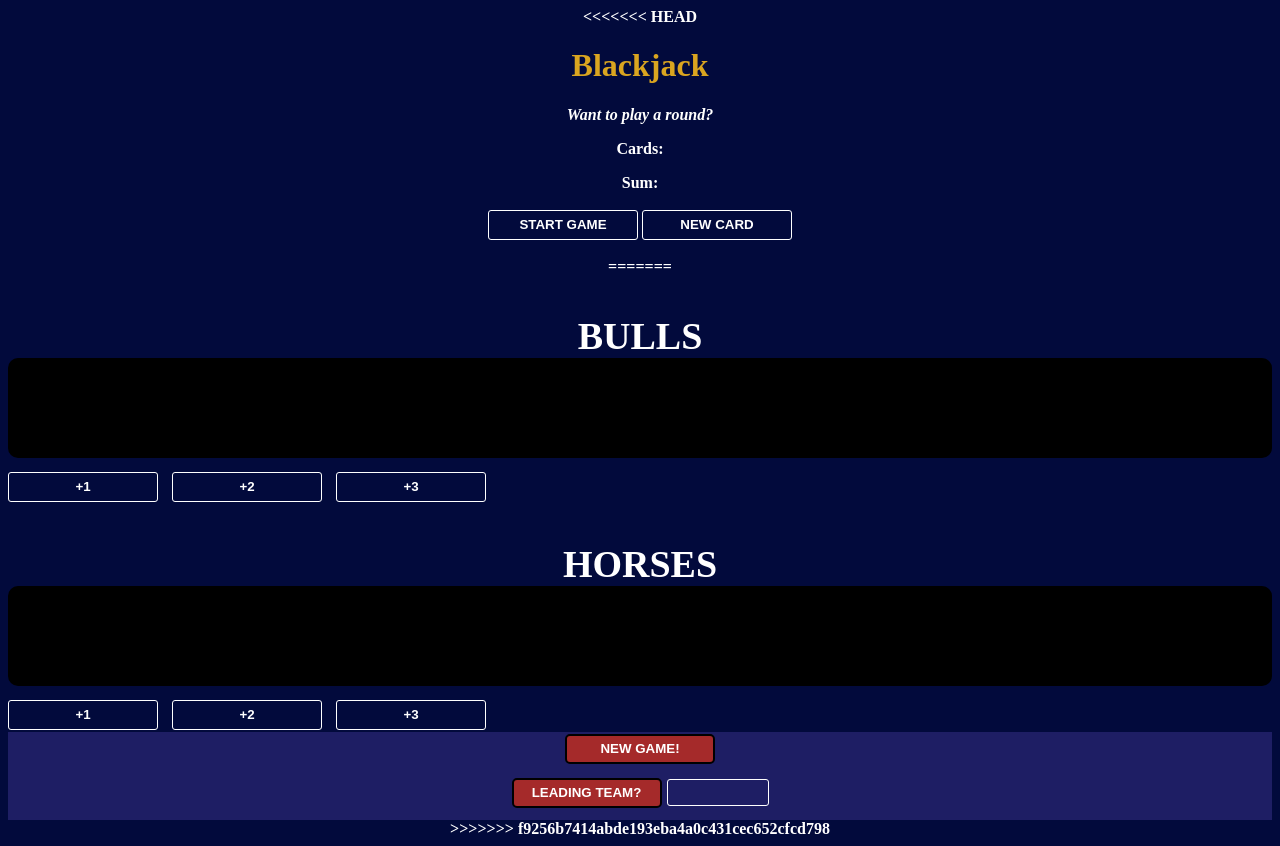
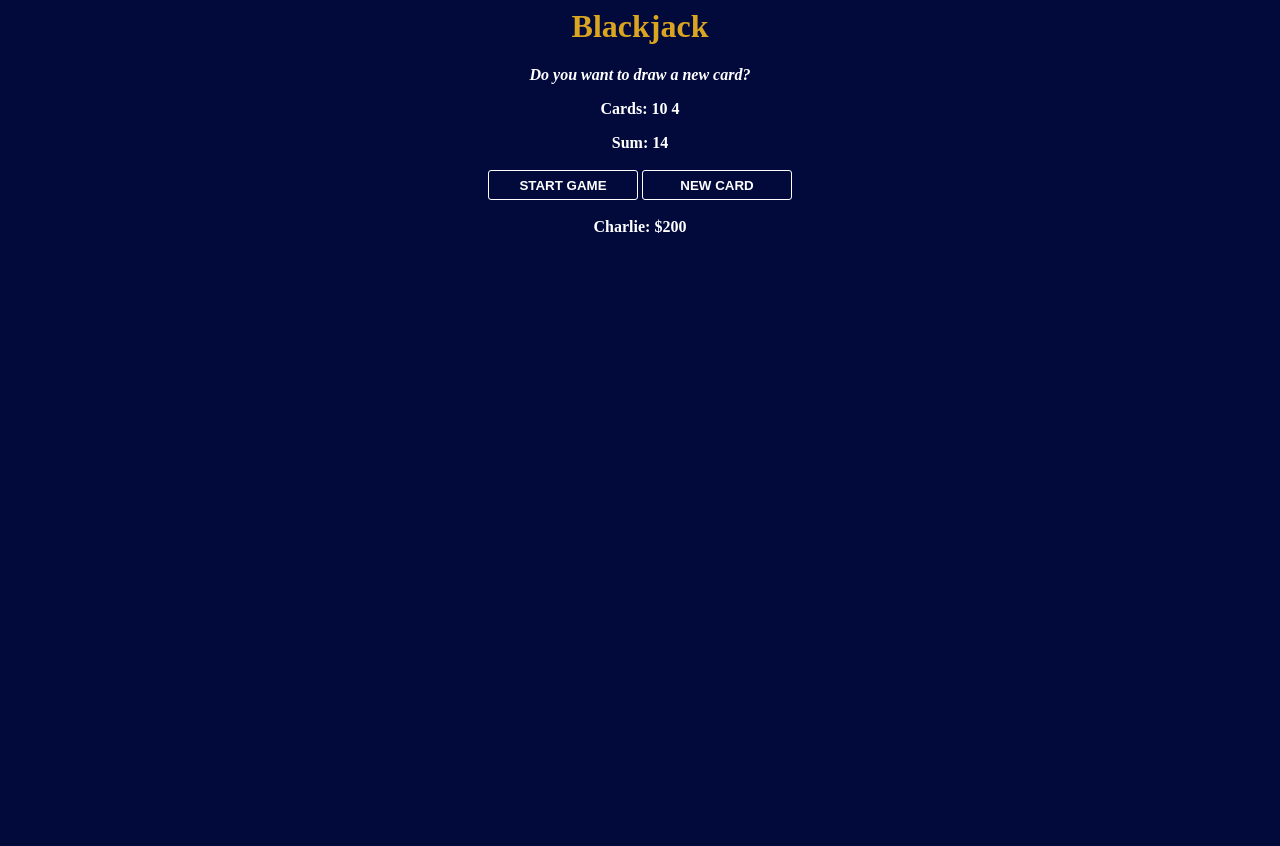
Before and after one commit to olexkaly/Devs-Journey, a website built with Vite: page index.html in a window 1280 px wide. Both pictures are taken after a click on the button "START GAME". After the commit the page ends 800 px from the top, so only its background shows below. Built offline with nearby package versions, Linux system fonts and the light colour scheme.

Commit message:
name change

```diff
--- a/index.html
+++ b/index.html
@@ -3,7 +3,6 @@
         <link rel="stylesheet" href="index.css">
     </head>
     <body>
-<<<<<<< HEAD
         <h1>Blackjack</h1>
         <p id="message-el">Want to play a round?</p>
         <p id="cards-el">Cards:</p>
@@ -11,35 +10,6 @@
         <button onclick="startGame()">START GAME</button>
         <button onclick="newCard()">NEW CARD</button>
         <p id="player-el"></p>
-=======
-        <div class="container">
-            <div class="score-holder">
-                <h3>BULLS</h3>
-                <div class="display", id="hscore"> </div>
-                <div class="btn-holder">
-                    <button onclick="homeOne()">+1</button>
-                    <button onclick="homeTwo()">+2</button>
-                    <button onclick="homeThree()">+3</button>
-                </div>
-            </div>
-            <div class="score-holder">
-                <h3>HORSES</h3>
-                <div class="display", id="gscore"> </div>
-                <div class="btn-holder">
-                    <button onclick="guestOne()">+1</button>
-                    <button onclick="guestTwo()">+2</button>
-                    <button onclick="guestThree()">+3</button>
-                </div>
-            </div>
-        </div>
-         <div class="new-game">
-            <button onclick="newGame()">NEW GAME!</button>
-        </div>
-        <div class="leader">
-            <button onclick="leader()">LEADING TEAM?</button>
-            <span id="lead"></span>
-        </div>
->>>>>>> f9256b7414abde193eba4a0c431cec652cfcd798
         <script src="index.js"></script>
     </body>
 </html>
--- /dev/null
+++ b/index.js
@@ -0,0 +1,66 @@
+let player = {
+    name: "Charlie",
+    chips: 200
+}
+
+let cards = []
+let sum = 0
+let hasBlackJack = false
+let isAlive = false
+let message = ""
+let messageEl = document.getElementById("message-el")
+let sumEl = document.getElementById("sum-el")
+let cardsEl = document.getElementById("cards-el")
+let playerEl = document.getElementById("player-el")
+
+playerEl.textContent = player.name + ": $" + player.chips
+
+function getRandomCard() {
+    let randomNumber = Math.floor( Math.random()*13 ) + 1
+    if (randomNumber > 10) {
+        return 10
+    } else if (randomNumber === 1) {
+        return 11
+    } else {
+        return randomNumber
+    }
+}
+
+function startGame() {
+    isAlive = true
+    hasBlackJack = false
+    let firstCard = getRandomCard()
+    let secondCard = getRandomCard()
+    cards = [firstCard, secondCard]
+    sum = firstCard + secondCard
+    renderGame()
+}
+
+function renderGame() {
+    cardsEl.textContent = "Cards: "
+    for (let i = 0; i < cards.length; i++) {
+        cardsEl.textContent += cards[i] + " "
+    }
+
+    sumEl.textContent = "Sum: " + sum
+    if (sum <= 20) {
+        message = "Do you want to draw a new card?"
+    } else if (sum === 21) {
+        message = "You've got Blackjack!"
+        hasBlackJack = true
+    } else {
+        message = "You're out of the game!"
+        isAlive = false
+    }
+    messageEl.textContent = message
+}
+
+
+function newCard() {
+    if (isAlive === true && hasBlackJack === false) {
+        let card = getRandomCard()
+        sum += card
+        cards.push(card)
+        renderGame()
+    }
+}
```
